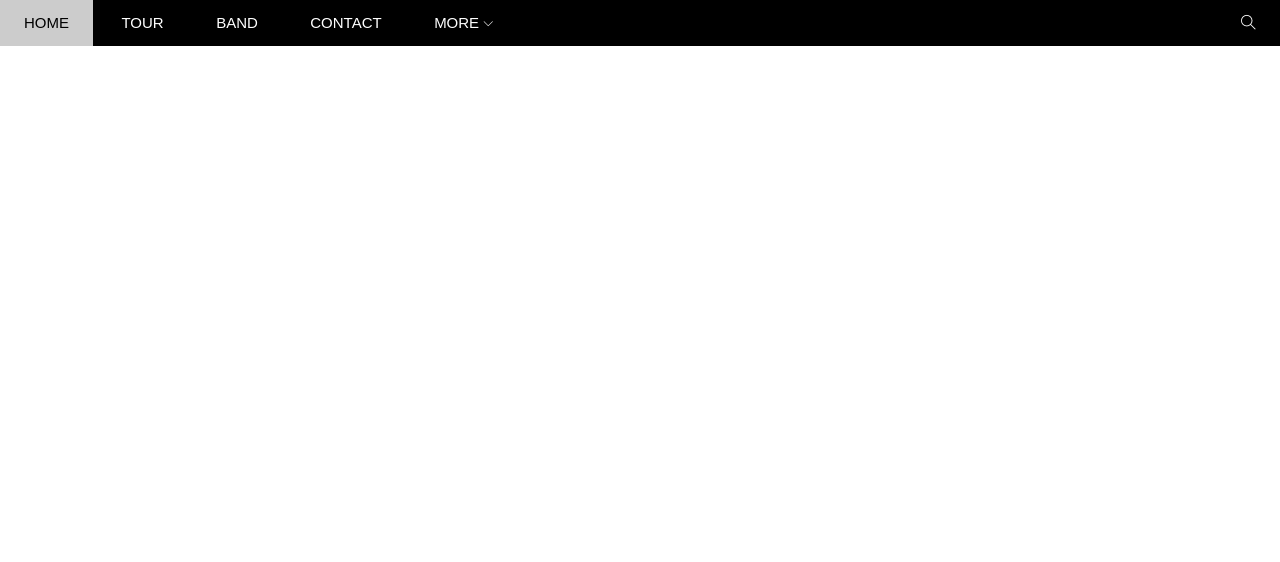
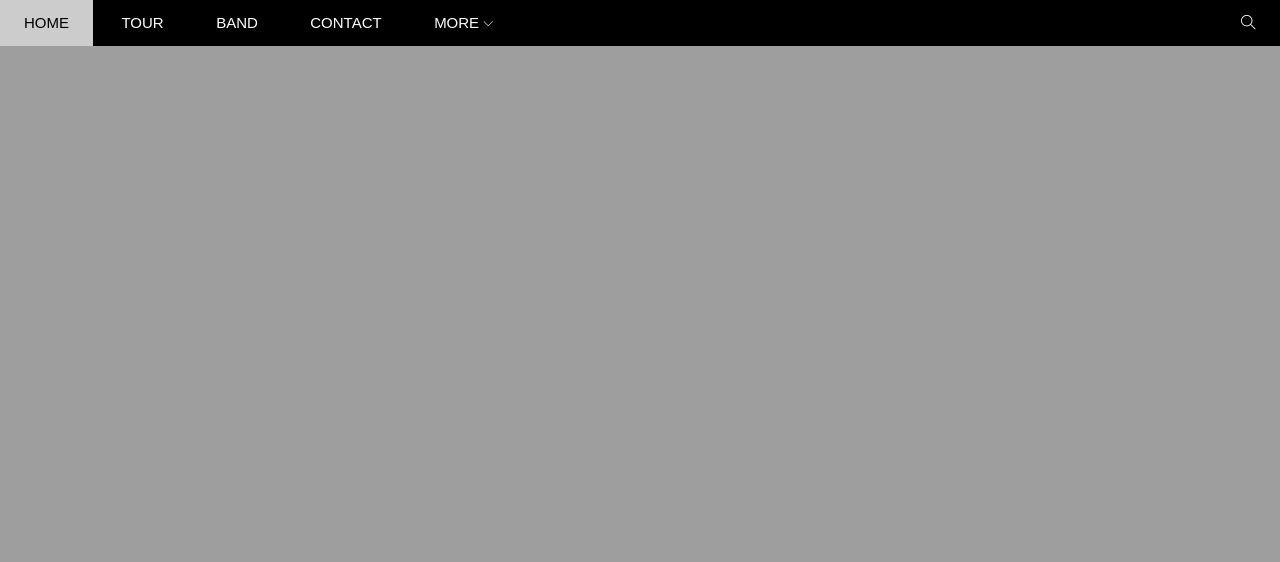
Before and after one commit to huygamcha/food, a plain HTML site: page index.html in a window 1280 px wide. Shown: the top 562 px of the page. Drawn offline with Linux system fonts and the light colour scheme; the site is published under a folder, as on GitHub Pages, so addresses that start at the root find nothing.

Commit message:
Add new slider

```diff
--- a/assets/css/style.css
+++ b/assets/css/style.css
@@ -160,7 +160,7 @@ html{
  margin-top: 46px;
  padding-top: 50%;
  position: relative;
- background: url('/assets/img/slider/slider1.jpg') top center / cover no-repeat;
+ background: url('../../assets/img/slider/slider1.jpg') top center / cover no-repeat;
 }
 #slider .slider-content{
   color: #fff;
```
